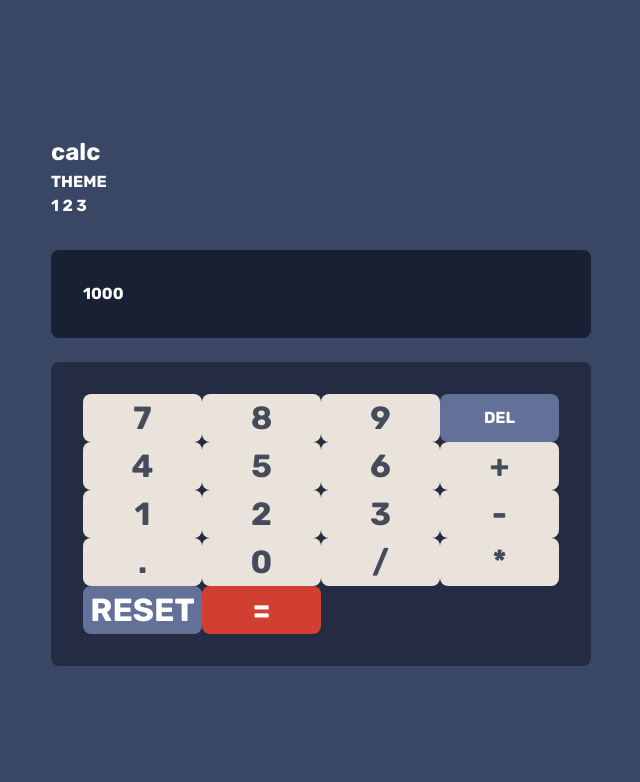
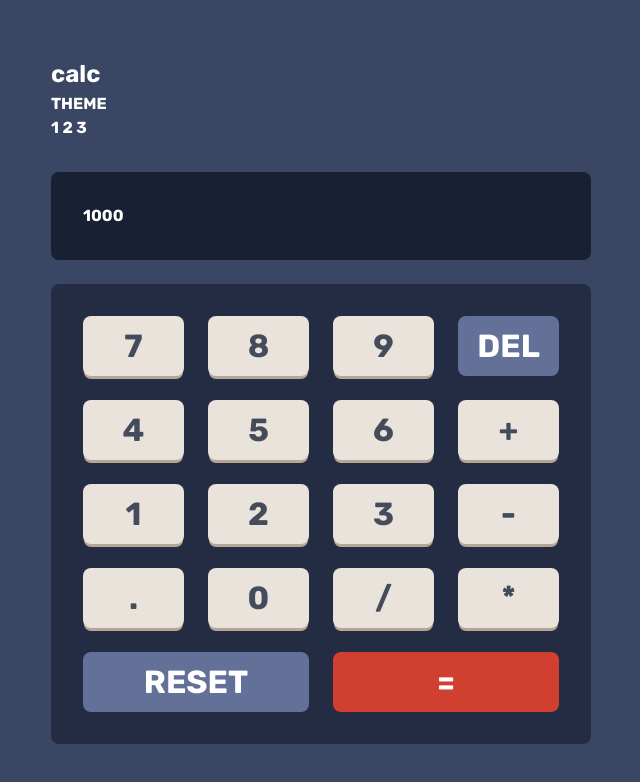
Before and after one commit to MahdiSohaily/calculator-app, a plain HTML site: page index.html in a window 1280 px wide. Shown: the whole page, without its empty margins (319-959 px from the left). Drawn offline with Linux system fonts and the light colour scheme.

Commit message:
Add shadow to keys

```diff
--- a/index.html
+++ b/index.html
@@ -50,7 +50,7 @@
           <span class="num-text key-text">9</span>
         </div>
         <div class="key reset-key-bg rounded del">
-          <span class="text-operation">DEL</span>
+          <span class="text-operation key-text">DEL</span>
         </div>
         <div class="key bg-num-key rounded four">
           <span class="num-text key-text">4</span>
@@ -73,7 +73,7 @@
         <div class="key bg-num-key rounded three">
           <span class="num-text key-text">3</span>
         </div>
-        <div class="key bg-num-key rounded subtrac">
+        <div class="key bg-num-key rounded subtract">
           <span class="num-text key-text">-</span>
         </div>
         <div class="key bg-num-key rounded dot">
@@ -92,7 +92,7 @@
           <span class="text-operation key-text">RESET</span>
         </div>
         <div class="key bg-equal-key rounded equal">
-          <span class="text-operation-2  key-text">=</span>
+          <span class="text-operation-2 key-text">=</span>
         </div>
       </div>
     </section>
--- a/src/styles.css
+++ b/src/styles.css
@@ -149,23 +149,23 @@ main {
 }
 
 .calc {
-  flex: 1;
-  max-width: 540px;
+  width: 540px;
   margin: 1rem;
 }
 
 .numbers-container {
   display: grid;
-  grid-template-columns: repeat(4, 1fr);
+  grid-auto-columns: 1fr;
+  gap: var(--size-600);
   grid-template-areas:
-    'seven   eight     nine      del'
-    'four    five      six       plus'
-    'one     two       three     subtract'
-    'dot     zero      divide    multiple'
-    'reset             equal';
+    'seven eight nine del'
+    'four five six plus'
+    'one two three subtract'
+    'dot zero divide multiple'
+    'reset reset equal equal';
 }
 
-/* .seven {
+.seven {
   grid-area: seven;
 }
 
@@ -235,11 +235,17 @@ main {
 
 .equal {
   grid-area: equal;
-} */
+}
+
 .key {
   display: flex;
   justify-content: center;
   align-items: center;
+  padding: 6px;
+}
+
+.key:hover {
+  cursor: pointer;
 }
 
 .key-text {
@@ -270,6 +276,7 @@ main {
 
 .bg-num-key {
   background-color: var(--bg-num-key);
+  box-shadow: 0 4px 0 -1px var(--bg-num-key-shadow);
 }
 
 .num-text {
```
